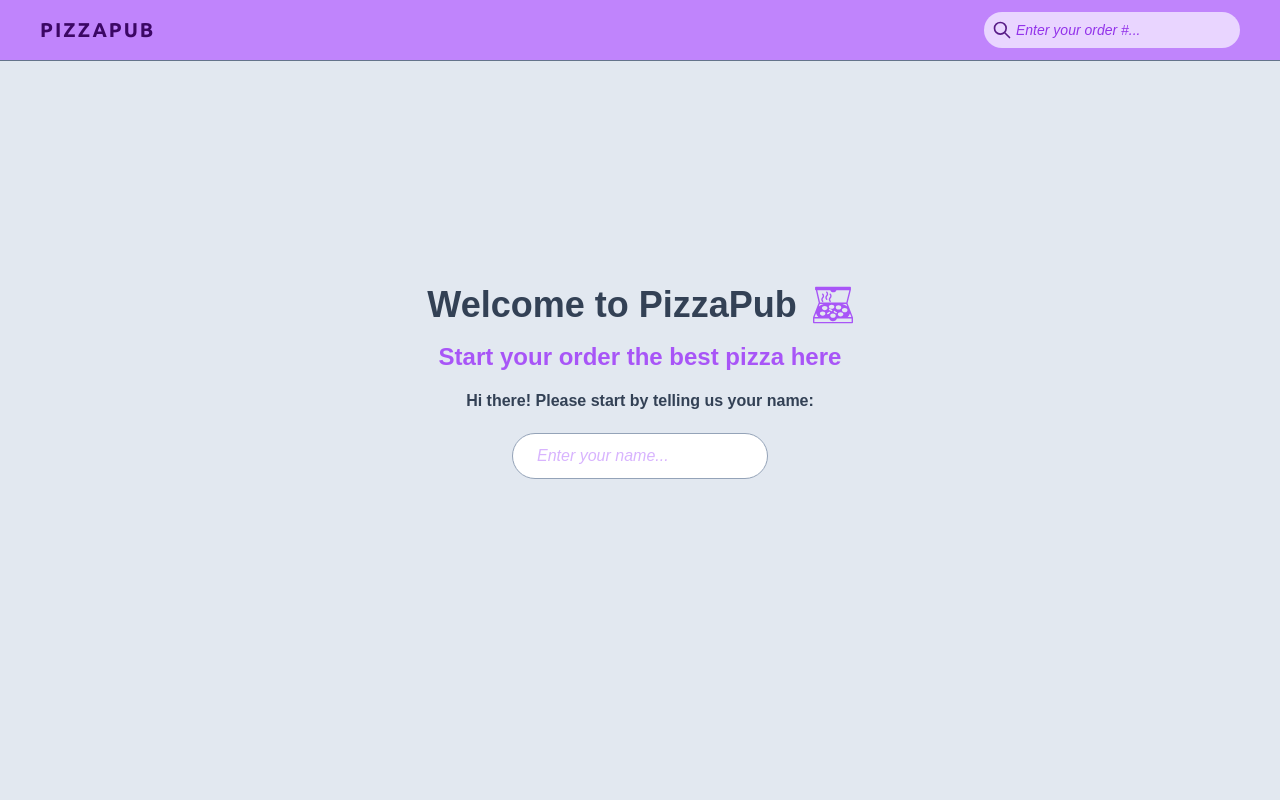
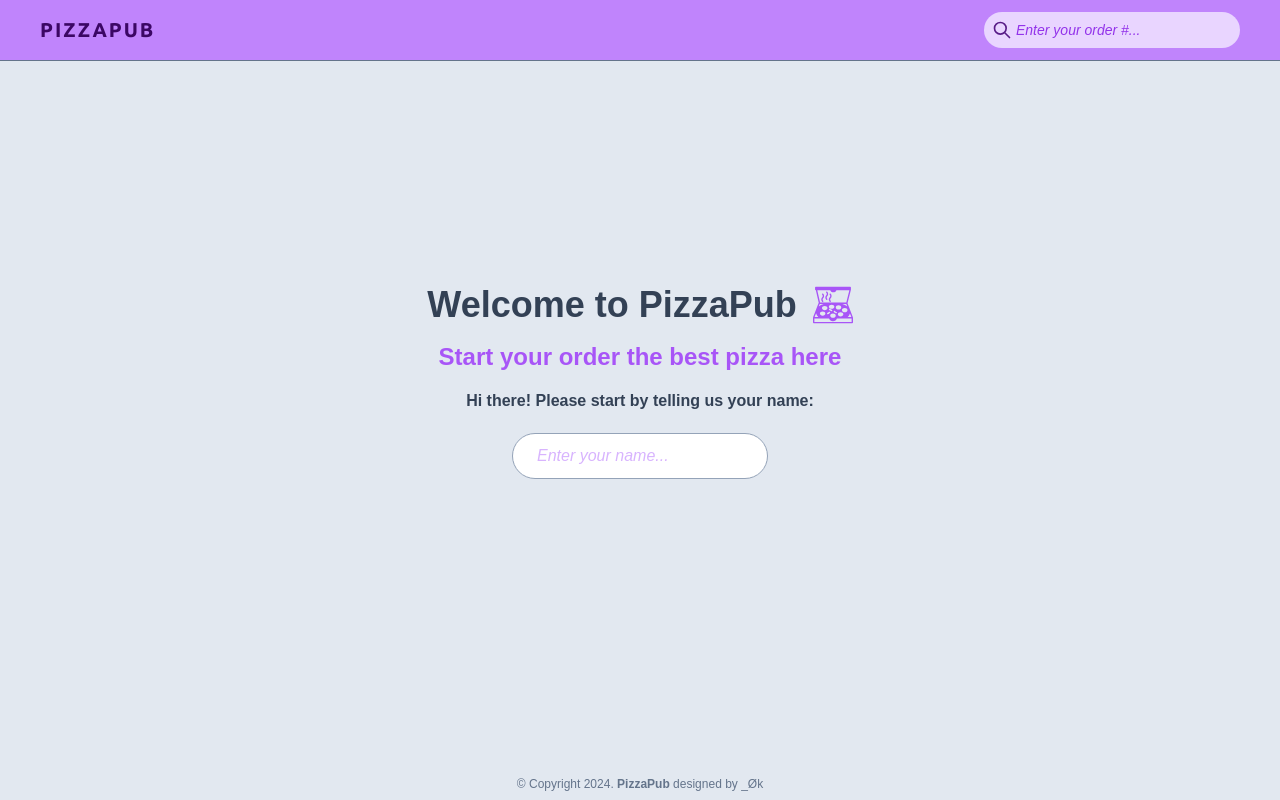
Before and after one commit to bakNa2t/pizzapub, a React (Vite) app: page / in a window 1280 px wide. Built offline with nearby package versions, Linux system fonts and the light colour scheme; a web font is replaced by a local one.

Commit message:
Added Footer to AppLayout and styled

```diff
--- a/src/ui-blocks/AppLayoyt.jsx
+++ b/src/ui-blocks/AppLayoyt.jsx
@@ -3,13 +3,14 @@ import { Outlet, useNavigation } from "react-router-dom";
 import Header from "./Header";
 import CartFooterOverview from "../base-blocks/cart/CartFooterOverview";
 import Loader from "./Loader";
+import Footer from "./Footer";
 
 function AppLayoyt() {
   const navigation = useNavigation();
   const isLoading = navigation.state === "loading";
 
   return (
-    <div className="grid h-screen_dyn grid-rows-[auto_1fr_auto]">
+    <div className="relative grid h-screen_dyn grid-rows-[auto_1fr_auto]">
       {isLoading && <Loader />}
       <Header />
       <main className="overflow-y-scroll">
@@ -18,6 +19,7 @@ function AppLayoyt() {
         </div>
       </main>
       <CartFooterOverview />
+      <Footer />
     </div>
   );
 }
--- a/src/ui-blocks/Footer.jsx
+++ b/src/ui-blocks/Footer.jsx
@@ -4,8 +4,8 @@ function Footer() {
   }
 
   return (
-    <footer>
-      <p>
+    <footer className="absolute bottom-2 left-1/2 -translate-x-1/2 text-slate-500">
+      <p className="text-xs">
         &copy; Copyright {fullYear()}. <strong>PizzaPub</strong> designed by{" "}
         <a
           href="https://github.com/bakna2t"
```
